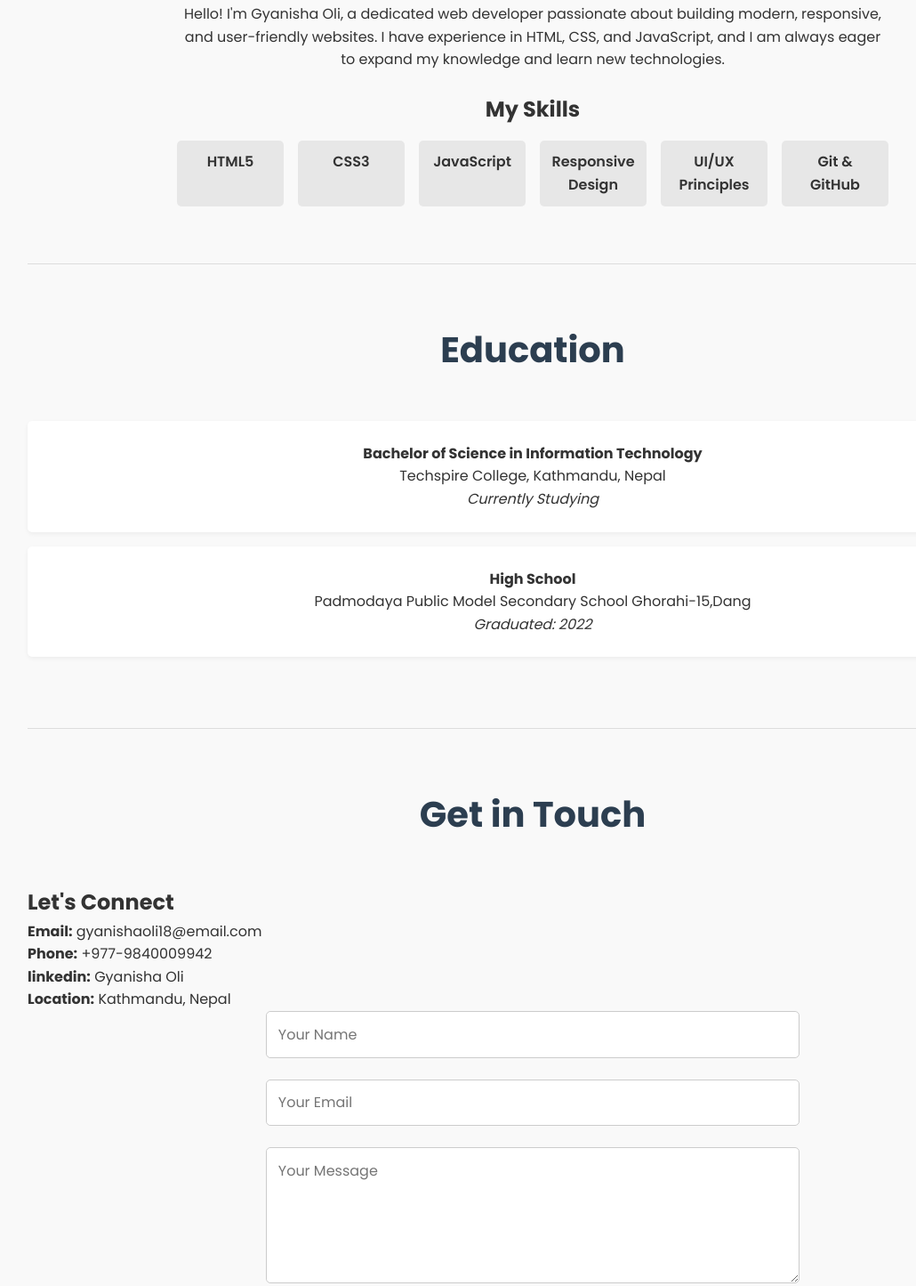
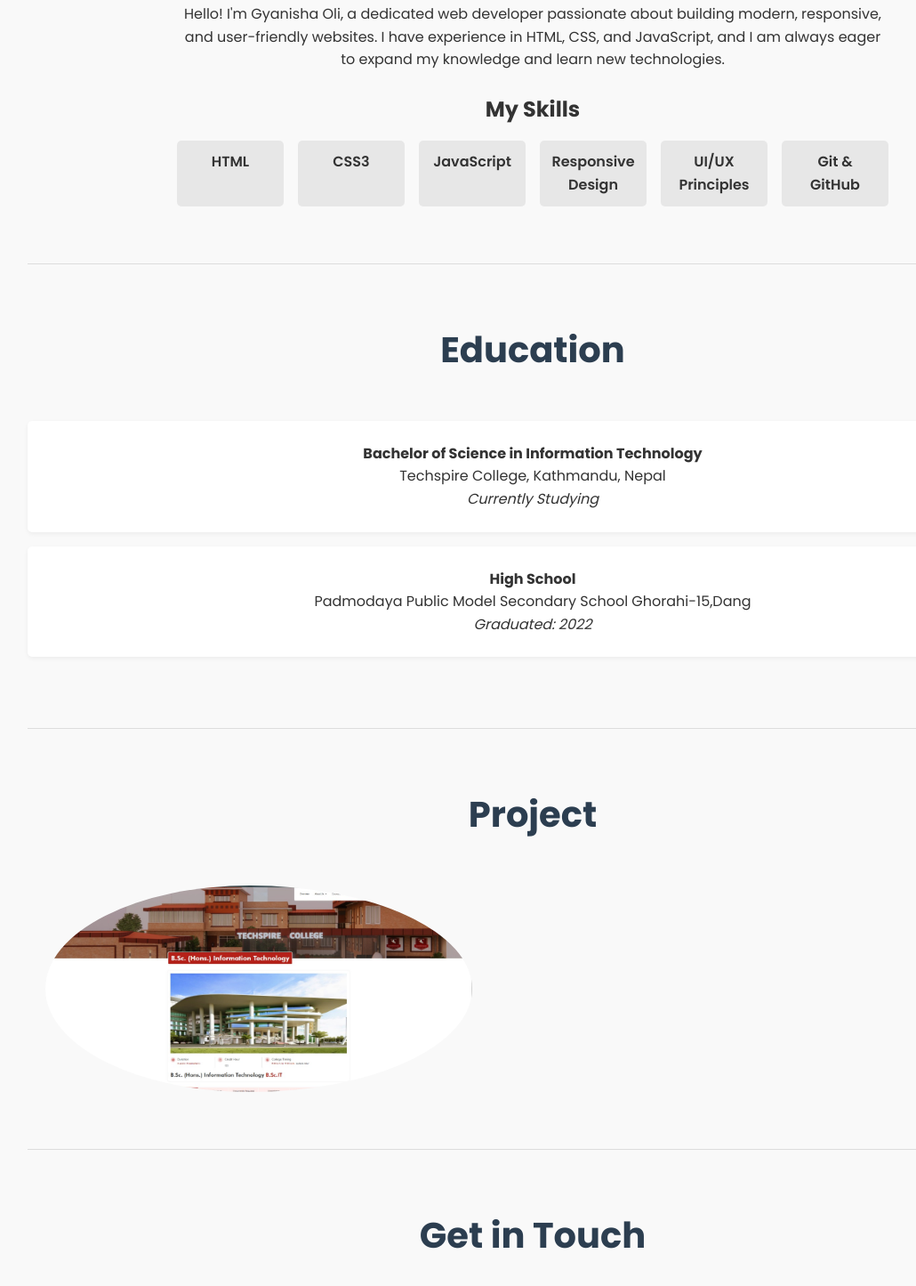
Before and after one commit to Gyanisha2004/Gyanisha2004.github.io, a plain HTML site: page Gyanisha _Oli_NP070192/portfolio/index.html in a window 1280 px wide. Shown: the part 875-2320 px from the top of the page at 89% size, without its empty margins (41-1071 px from the left). Drawn offline with Linux system fonts and the light colour scheme.

Commit message:
first commit

```diff
--- a/Gyanisha _Oli_NP070192/portfolio/index.html
+++ b/Gyanisha _Oli_NP070192/portfolio/index.html
@@ -15,7 +15,9 @@
             <ul>
                 <li><a href="#about">About Me</a></li>
                 <li><a href="#education">Education</a></li>
+                <li><a href="#project">Project</a></li>
                 <li><a href="#contact">Contact</a></li>
+
             </ul>
         </nav>
     </header>
@@ -41,7 +43,7 @@
                     <p>Hello! I'm Gyanisha Oli, a dedicated web developer passionate about building modern, responsive, and user-friendly websites. I have experience in HTML, CSS, and JavaScript, and I am always eager to expand my knowledge and learn new technologies.</p>
                     <h3>My Skills</h3>
                     <div class="skills-grid">
-                        <div class="skill-item">HTML5</div>
+                        <div class="skill-item">HTML</div>
                         <div class="skill-item">CSS3</div>
                         <div class="skill-item">JavaScript</div>
                         <div class="skill-item">Responsive Design</div>
@@ -65,6 +67,13 @@
                 <p>Padmodaya Public Model Secondary School Ghorahi-15,Dang</p>
                 <p><em>Graduated: 2022</em></p>
             </div>
+        </section>
+        <section id="project">
+            <h2 class="section-title"> Project</h2>
+            <div class="project-item">
+                <img src="/Gyanisha _Oli_NP070192/portfolio/clz.jpg" alt ="portfolio photo" class="project">
+            </div>
+
         </section>
 
         <section id="contact">
--- a/Gyanisha _Oli_NP070192/portfolio/style.css
+++ b/Gyanisha _Oli_NP070192/portfolio/style.css
@@ -14,6 +14,16 @@ body {
     line-height: 1.6;
     color: #333;
     background-color: #f9f9f9;
+}
+.project{
+    display: flex;
+    border-radius: 50%;
+    gap: 30px;
+    width: 500px;
+    justify-content: center;
+    padding-left: 20px;
+
+
 }
 
 /* Header and Navigation */
```
Also changed, not shown: Gyanisha _Oli_NP070192/portfolio/clz.jpg (added).
